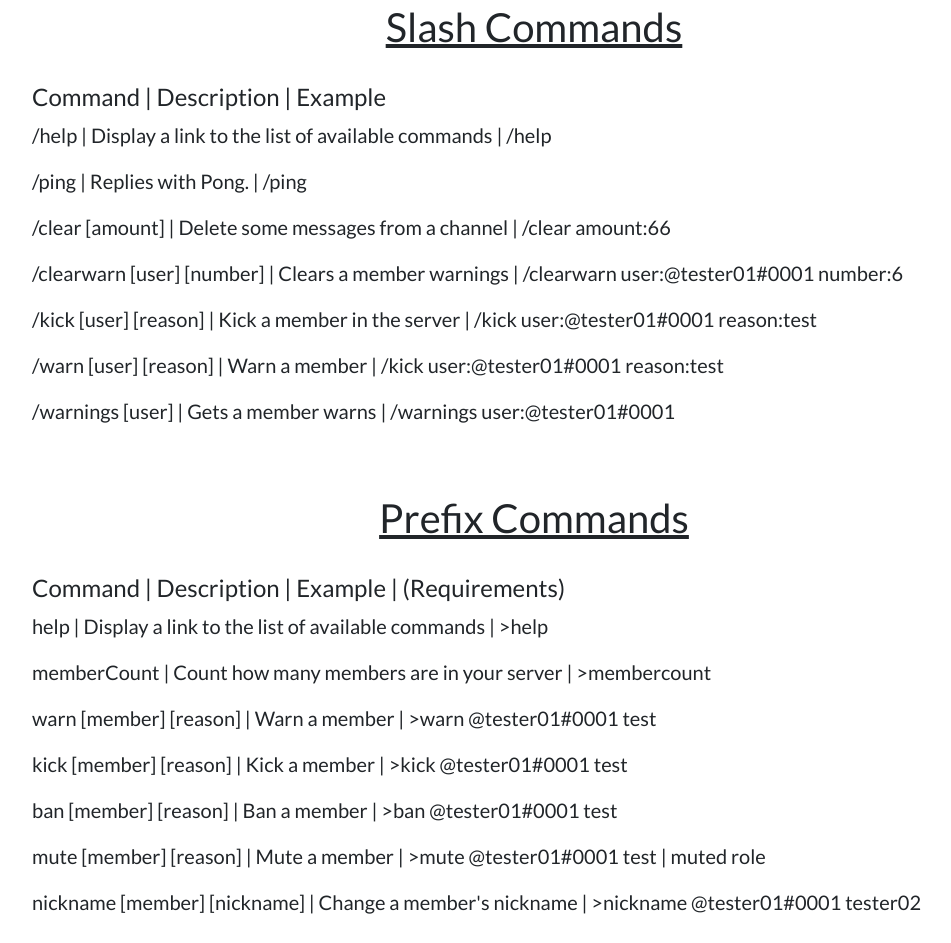
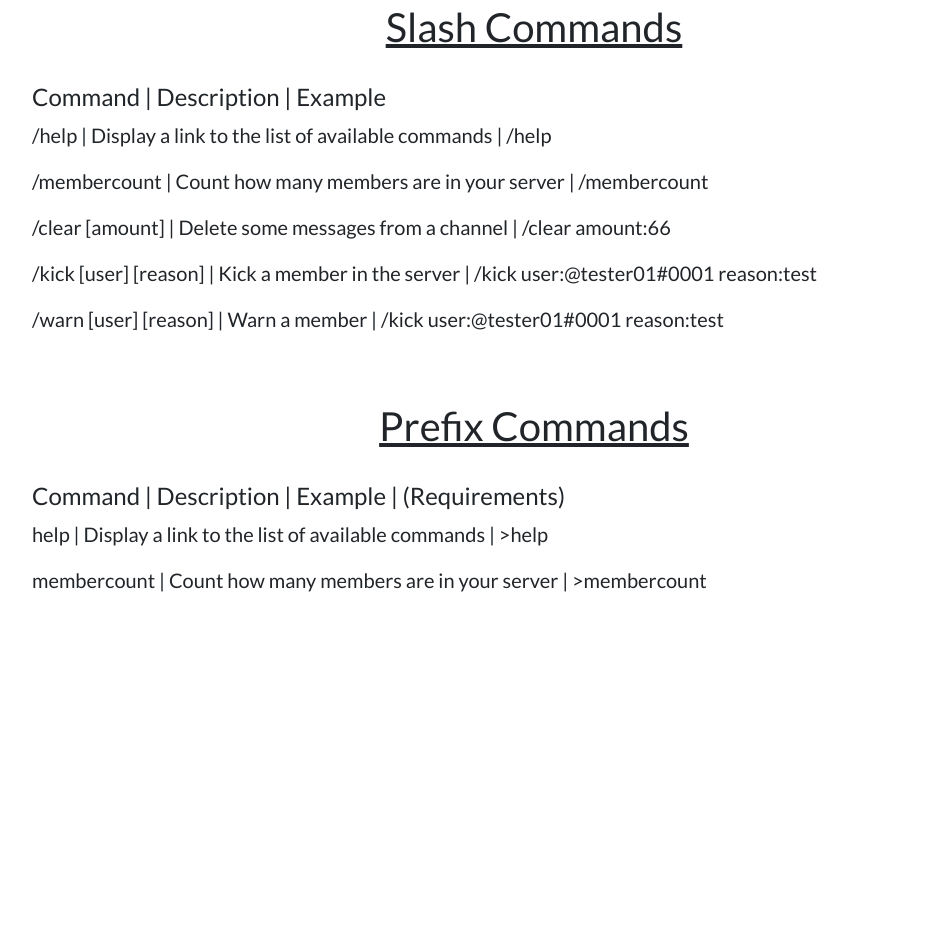
Before and after one commit to l3qua/l3qua.github.io, a plain HTML site: page nice/ebot-site/commands.html in a window 1280 px wide. Shown: the part 272-1215 px from the top of the page, without its empty margins (106-1057 px from the left). After the commit the page ends 893 px from the top, so only its background shows below. Drawn offline with nearby package versions, Linux system fonts and the light colour scheme.

Commit message:
Update ebot-site

```diff
--- a/nice/ebot-site/commands.html
+++ b/nice/ebot-site/commands.html
@@ -31,25 +31,26 @@
     <div class="contents">
         <h1>Slash Commands</h1>
         <h4>Command | Description | Example</h4>
+        <!-- <p>/ping | Replies with Pong. | /ping</p> -->
         <p>/help | Display a link to the list of available commands | /help</p>
-        <p>/ping | Replies with Pong. | /ping</p>
+        <p>/membercount | Count how many members are in your server | /membercount</p>
         <p>/clear [amount] | Delete some messages from a channel | /clear amount:66</p>
-        <p>/clearwarn [user] [number] | Clears a member warnings | /clearwarn user:@tester01#0001 number:6</p>
         <p>/kick [user] [reason] | Kick a member in the server | /kick user:@tester01#0001 reason:test</p>
         <p>/warn [user] [reason] | Warn a member | /kick user:@tester01#0001 reason:test</p>
-        <p>/warnings [user] | Gets a member warns | /warnings user:@tester01#0001</p>
+        <!-- <p>/clearwarn [user] [number] | Clears a member warnings | /clearwarn user:@tester01#0001 number:6</p> -->
+        <!-- <p>/warnings [user] | Gets a member warns | /warnings user:@tester01#0001</p> -->
     </div>
 
     <div class="contents">
         <h1>Prefix Commands</h1>
         <h4>Command | Description | Example | (Requirements)</h4>
         <p>help | Display a link to the list of available commands | >help</p>
-        <p>memberCount | Count how many members are in your server | >membercount</p>
-        <p>warn [member] [reason] | Warn a member | >warn @tester01#0001 test</p>
-        <p>kick [member] [reason] | Kick a member | >kick @tester01#0001 test</p>
-        <p>ban [member] [reason] | Ban a member | >ban @tester01#0001 test </p>
-        <p>mute [member] [reason] | Mute a member | >mute @tester01#0001 test | muted role</p>
-        <p>nickname [member] [nickname] | Change a member's nickname | >nickname @tester01#0001 tester02</p>
+        <p>membercount | Count how many members are in your server | >membercount</p>
+        <!-- <p>warn [member] [reason] | Warn a member | >warn @tester01#0001 test</p> -->
+        <!-- <p>kick [member] [reason] | Kick a member | >kick @tester01#0001 test</p> -->
+        <!-- <p>ban [member] [reason] | Ban a member | >ban @tester01#0001 test </p> -->
+        <!-- <p>mute [member] [reason] | Mute a member | >mute @tester01#0001 test | muted role</p> -->
+        <!-- <p>nickname [member] [nickname] | Change a member's nickname | >nickname @tester01#0001 tester02</p> -->
     </div>
 
     <!--Scripts-->
```
